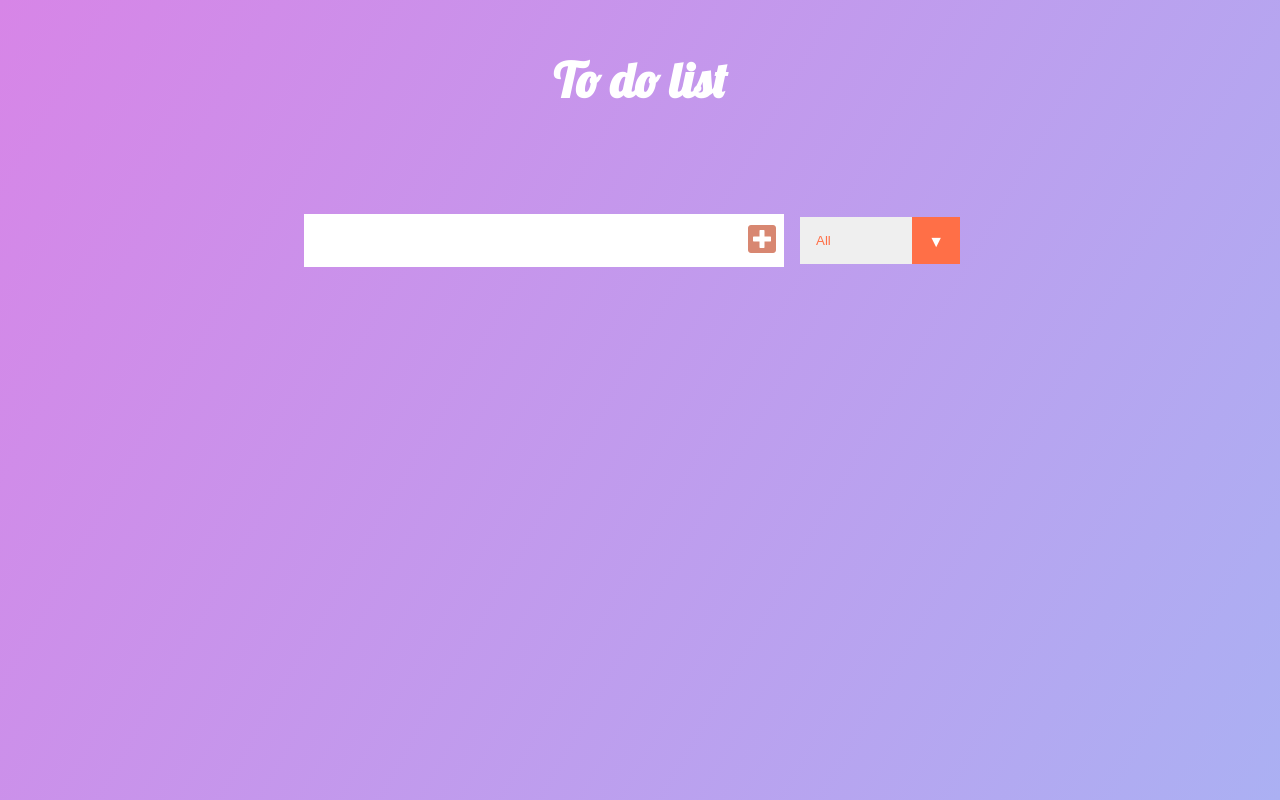
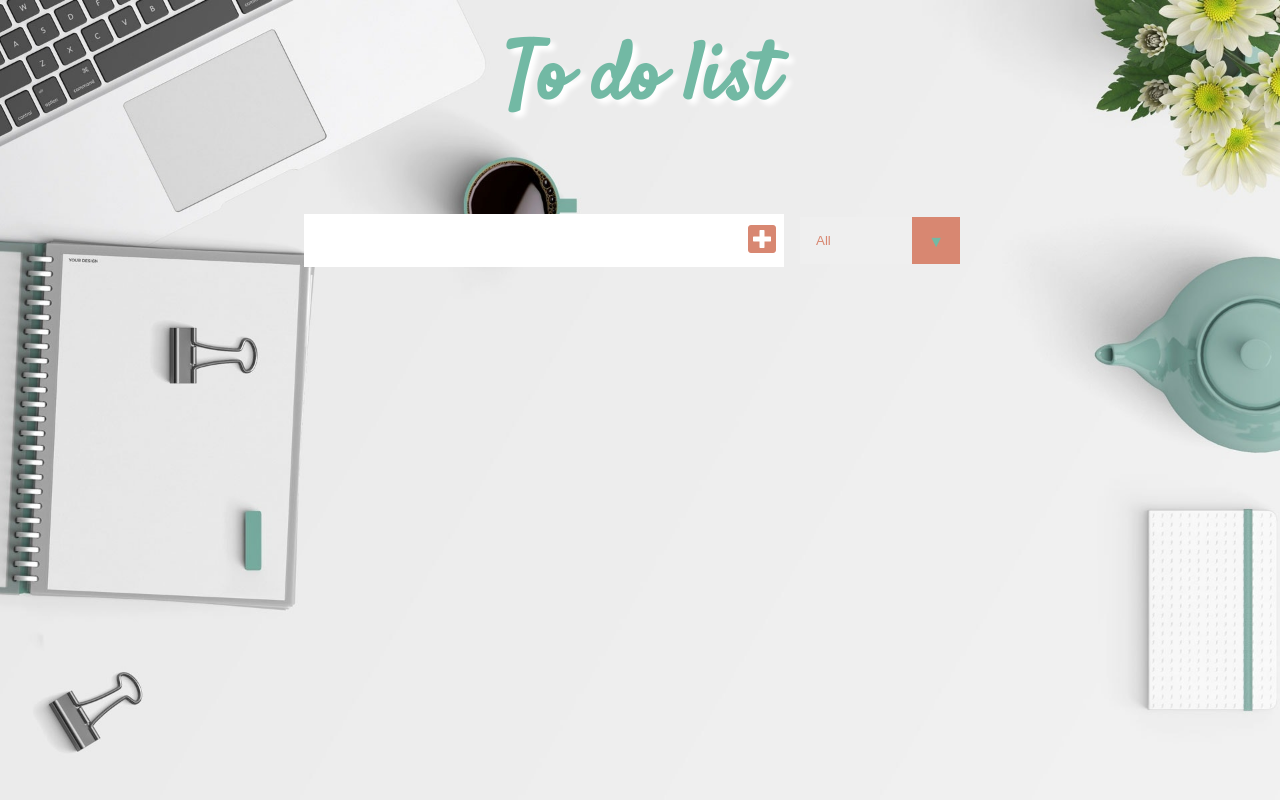
Before and after one commit to adriancarvalho1/to-do-app, a plain HTML site: page index.html in a window 1280 px wide. Drawn offline with Linux system fonts and the light colour scheme.

Commit message:
Add files via upload

```diff
--- a/index.html
+++ b/index.html
@@ -3,7 +3,9 @@
 <head>
     <meta charset="UTF-8">
     <meta name="viewport" content="width=device-width, initial-scale=1.0">
-    <link href="https://fonts.googleapis.com/css2?family=Lobster&display=swap" rel="stylesheet">
+    <link href="https://fonts.googleapis.com/css2?family=Satisfy&display=swap" rel="stylesheet">
+
+
     <link rel="stylesheet" href="https://cdnjs.cloudflare.com/ajax/libs/font-awesome/5.13.1/css/all.min.css" integrity="sha256-2XFplPlrFClt0bIdPgpz8H7ojnk10H69xRqd9+uTShA=" crossorigin="anonymous" />
     <link rel="stylesheet" href="main.css">
     <title>To do list</title>
--- a/main.css
+++ b/main.css
@@ -5,16 +5,19 @@
 }
 
 body {
-    background-image: linear-gradient(120deg,#d785e7, #abb0f3);
-    color: white;
+    background-image: url('img/background.jpg');
+    background-position: top;
+    background-size: cover;
+    background-repeat: no-repeat;
+    color: rgb(114, 185, 164);
     font-family: Arial, Helvetica, sans-serif;
     min-height: 100vh;
 }
 
 header {
-    font-size: 1.5rem;
-    font-family: 'Lobster', cursive;
-
+    font-size: 2.5em;
+    font-family: 'Satisfy', cursive;
+    text-shadow: 5px 5px 5px white;
 }
 
 header, form {
@@ -70,14 +73,14 @@ form button:hover {
 }
 
 .trash-btn, .complete-btn {
-    background: #ff6f47;
+    background: #d88771;
     border: none;
     padding: 1rem;
     cursor: pointer;
     font-size: 1rem;
 }
 .complete-btn {
-    background: rgb(73, 204, 73);
+    background: rgb(114, 185, 164);
 }
 
 .todo-item {
@@ -113,7 +116,7 @@ select {
 }
 
 select {
-    color: #ff6f47;
+    color: #d88771;
     width: 10rem;
     cursor: pointer;
     padding: 1rem;
@@ -122,7 +125,7 @@ select {
 .select::after {
     content: "\25BC";
     position: absolute;
-    background: #ff6f47;
+    background: #d88771;
     top: 0;
     right: 0;
     padding: 1rem;
@@ -132,5 +135,5 @@ select {
 
 .select:hover::after {
     background: white;
-    color: #ff6f47;
+    color: #d88771;
 }
```
Also changed, not shown: img/background.jpg (added).
